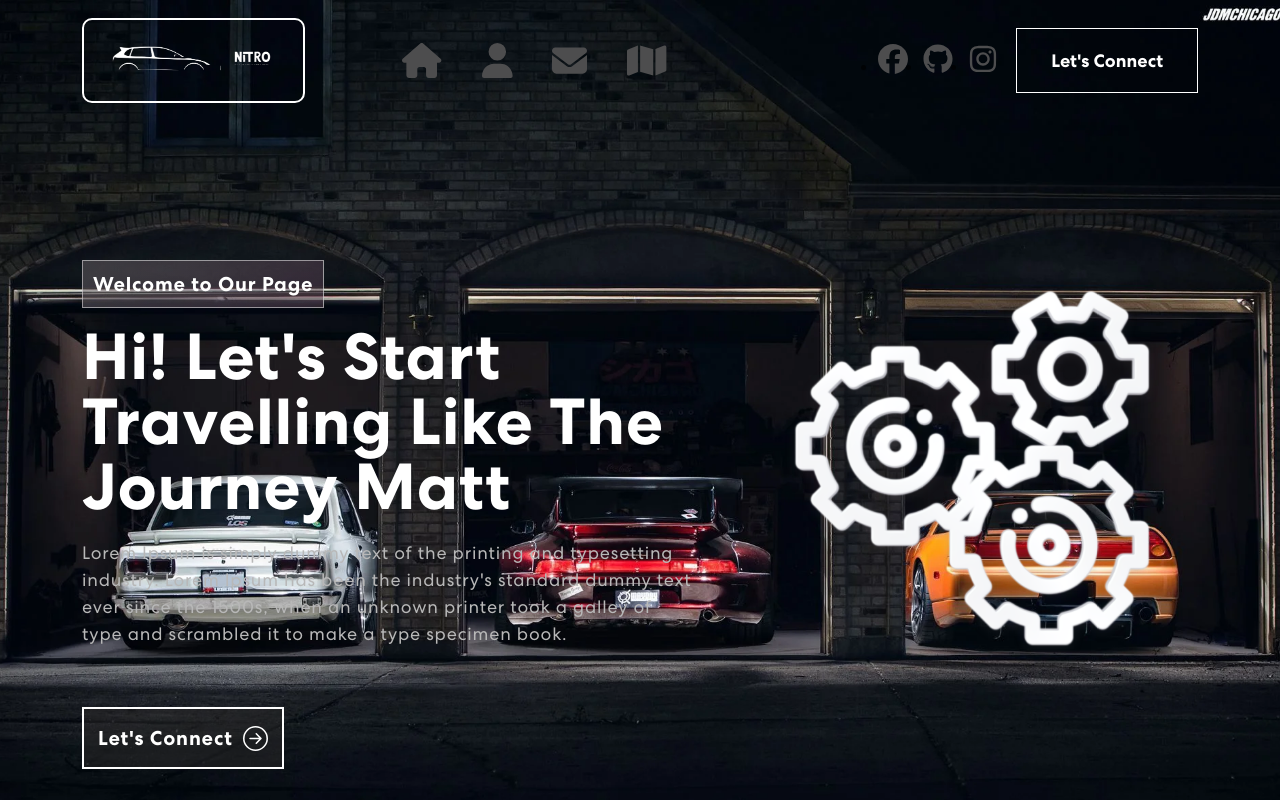
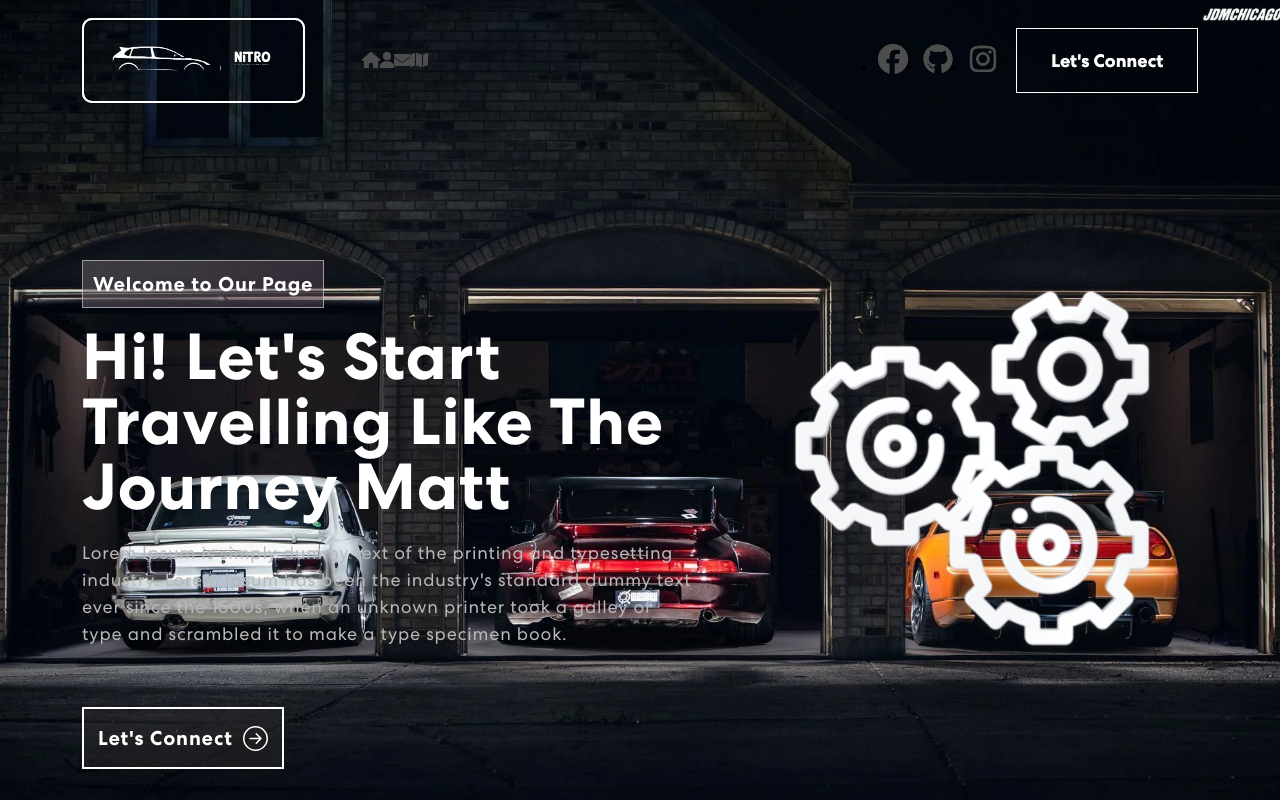
Before and after one commit to carinapadurariu/sq2025, a React (Create React App) app: page / in a window 1280 px wide. Shown: the top 800 px of the page. Built offline with nearby package versions, Linux system fonts and the light colour scheme; no server answers.

Commit message:
Fixed NavBar

```diff
--- a/src/App.js
+++ b/src/App.js
@@ -8,7 +8,7 @@ import Contact from "./components/Contact";
 import Admin from "./components/Admin";
 import UserPage from "./components/UserPage";
 import EditUserProfile from "./components/EditUserProfile.js"
-
+import { MyNavBar } from "./components/NavBar";
 
 function App() {
 
@@ -16,14 +16,15 @@ function App() {
         <Router>
             {/* Wrap your entire app with the Router component */}
             <div className="App">
+                <MyNavBar />
                 <Routes>
                     <Route path="/" element={<Home />} />
                     <Route path="/contact" element={<Contact />} />
                     <Route path="/login" element={<Login />} />
-                    <Route path="/register" element={<Register />}/>
-                    <Route path="/admin" element={<Admin />}/>
-                    <Route path="/userpage" element={<UserPage/>}/>
-                    <Route path="/edituserprofile" element={<EditUserProfile/>}/>
+                    <Route path="/register" element={<Register />} />
+                    <Route path="/admin" element={<Admin />} />
+                    <Route path="/userpage" element={<UserPage />} />
+                    <Route path="/edituserprofile" element={<EditUserProfile />} />
                 </Routes>
             </div>
         </Router>
--- a/src/components/Admin.js
+++ b/src/components/Admin.js
@@ -1,17 +1,38 @@
 import { Link } from "react-router-dom";
-
-const HOST_URL = 'https://team1-backend-jpdqtnohpq-uc.a.run.app/';
-//const HOST_URL = 'http://localhost:8080/';
+import React, { useState, useEffect } from 'react';
+import {HOST} from './constants'
+import axios from 'axios';
 
 const Admin = () => {
+    const [users, setUsers] = useState([]);
+
+    useEffect(() => {
+        axios.get(`${HOST}admin/users`)
+            .then(response => setUsers(response.data))
+            .catch(error => console.log(error));
+    }, []);
+
+    const handleDeleteUser = (user) => {
+        if (window.confirm('Are you sure you want to delete this user?')) {
+            axios.delete(`${HOST}admin/users/${user.username}`)
+                .then(() => setUsers(users.filter(u => u.username !== user.username)))
+                .catch(error => console.log(error));
+        }
+    };
+
     return (
         <section>
             <h1>Admins Page</h1>
-            <br />
-            <br />
-            <div className="flexGrow">
-                <Link to = " " >Admin</Link>
-            </div>
+            <ul>
+                {users.map((user) => (
+                    <li key={user.username}>
+                        {user.name}
+                        <Link to = {`${HOST}admin/users/${user.username}/profile`}>View Profile</Link>
+                        <Link to = {`${HOST}admin/users/${user.username}/edit`}>Edit User</Link>
+                        <button onClick={() => handleDeleteUser(user)}>Delete User</button>
+                    </li>
+                ))}
+            </ul>
         </section>
     )
 }
--- a/src/components/AdminLink.js
+++ b/src/components/AdminLink.js
@@ -1,5 +1,5 @@
 import React from "react";
-import { Nav } from 'react-bootstrap';
+import { NavLink } from 'react-router-dom';
 import { faShieldHalved } from '@fortawesome/free-solid-svg-icons';
 import { FontAwesomeIcon } from '@fortawesome/react-fontawesome';
 
@@ -10,13 +10,13 @@ const AdminLink = () => {
         isAdmin = roles.includes('ROLE_ADMIN');
     }
     else {
-         isAdmin = false;
+        isAdmin = false;
     }
 
     return isAdmin ? (
-        <Nav.Link exact="true" activeclassname="active" className="admin-link" to="/admin">
-                            <FontAwesomeIcon icon={faShieldHalved } color="#4d4d4e" />
-                        </Nav.Link>
+        <NavLink to='/admin' activeStyle>
+            <FontAwesomeIcon icon={faShieldHalved} color="#4d4d4e" />
+        </NavLink>
     ) : null;
 };
 
--- a/src/components/NavBar.js
+++ b/src/components/NavBar.js
@@ -1,13 +1,13 @@
-import { useState, useEffect} from 'react';
+import { useState, useEffect } from 'react';
 import { Navbar, Container, Nav } from 'react-bootstrap';
+import { NavLink } from 'react-router-dom';
 import logo from '../assets/img/logo.png';
 import { faFacebook, faGithub, faInstagram } from '@fortawesome/free-brands-svg-icons';
 import { FontAwesomeIcon } from '@fortawesome/react-fontawesome';
-import { faEnvelope, faHome,faUser } from '@fortawesome/free-solid-svg-icons';
+import { faEnvelope, faHome, faUser } from '@fortawesome/free-solid-svg-icons';
 import { faMap } from '@fortawesome/free-solid-svg-icons';
-import {useNavigate} from "react-router-dom";
+import { useNavigate } from "react-router-dom";
 import AdminLink from './AdminLink';
-
 
 export const MyNavBar = (props) => {
 
@@ -39,28 +39,28 @@ export const MyNavBar = (props) => {
     };
 
     return (
-        <Navbar expand="lg" className={scrolled ? "scrolled":""}>
+        <Navbar expand="lg" className={scrolled ? "scrolled" : ""}>
             <Container>
-                <Navbar.Brand href="#home">
-                    <img src ={logo} alt="Logo" />
+                <Navbar.Brand href="/">
+                    <img src={logo} alt="Logo" />
                 </Navbar.Brand>
                 <Navbar.Toggle aria-controls="basic-navbar-nav">
                     <span className="navbar-toggle-icon"></span>
                 </Navbar.Toggle>
                 <Navbar.Collapse id="basic-navbar-nav">
                     <nav className="nav-bar-icons">
-                        <Nav.Link exact="true" activeclassname="active" to="/">
+                            <NavLink exact="true" activeclassname="active" to="/">
                                 <FontAwesomeIcon icon={faHome} color="#4d4d4e" />
-                        </Nav.Link>
-                        <Nav.Link exact="true" activeclassname="active" className="about-link" to="/about">
+                            </NavLink>
+                            <NavLink to='/userpage' activeStyle>
                                 <FontAwesomeIcon icon={faUser} color="#4d4d4e" />
-                        </Nav.Link>
-                        <Nav.Link exact="true" activeclassname="active" className="contact-link" to="/contact">
+                            </NavLink>
+                            <NavLink to='/contact' activeStyle>
                                 <FontAwesomeIcon icon={faEnvelope} color="#4d4d4e" />
-                        </Nav.Link>
-                        <Nav.Link exact="true" activeclassname="active" className="map-link" to="/map">
+                            </NavLink>
+                            <NavLink to='/map' activeStyle>
                                 <FontAwesomeIcon icon={faMap} color="#4d4d4e" />
-                        </Nav.Link>
+                            </NavLink>
                             <AdminLink />
                     </nav>
                     <span className="navbar-text">
```
Lines whose indentation alone changed are shown as unchanged.
